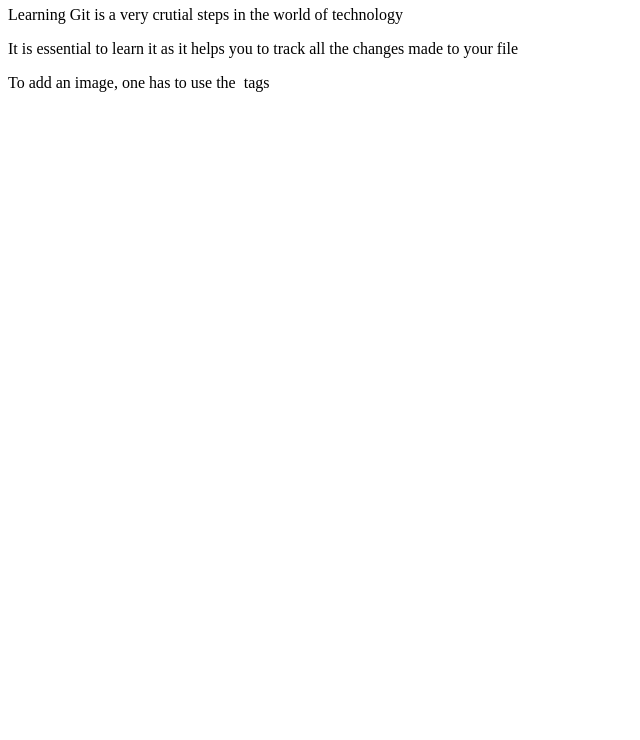
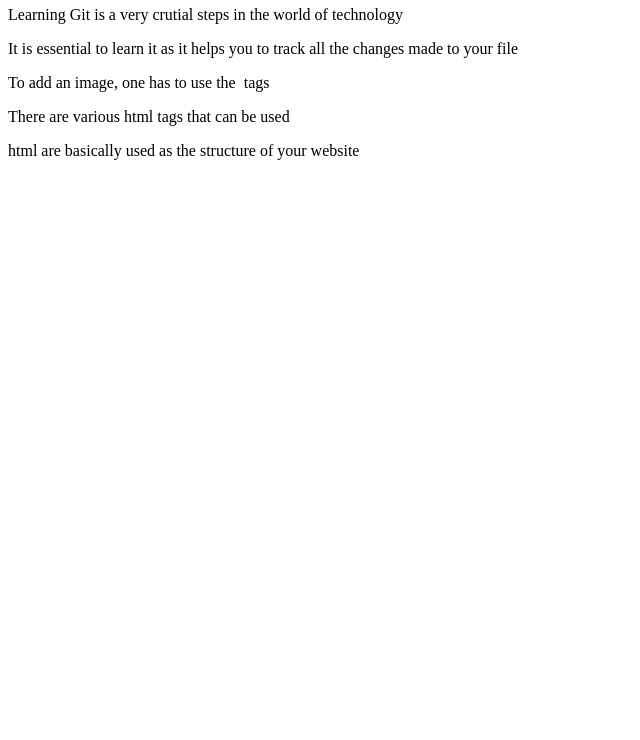
Before and after one commit to SharifIdris/GitPracticeRepo, a plain HTML site: page git.html in a window 1280 px wide. Shown: the part 60-800 px from the top of the page, without its empty margins (0-640 px from the left). Drawn offline with Linux system fonts and the light colour scheme.

Commit message:
More of html

```diff
--- a/git.html
+++ b/git.html
@@ -7,5 +7,7 @@
 <p>Learning Git is a very crutial steps in the world of technology</p>
 <p>It is essential to learn it as it helps you to track all the changes made to your file </p>
 <p>To add an image, one has to use the <img></img> tags</p>
+<p>There are various html tags that can be used</p>
+<p>html are basically used as the structure of your website</p>
 </body>
 </html>
```
